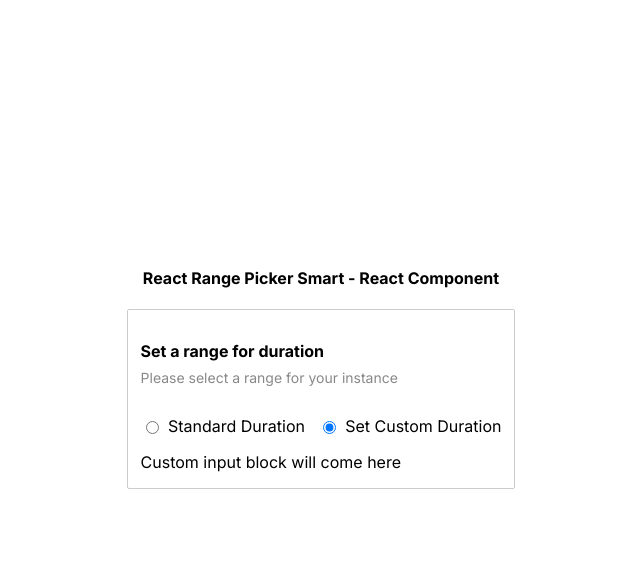
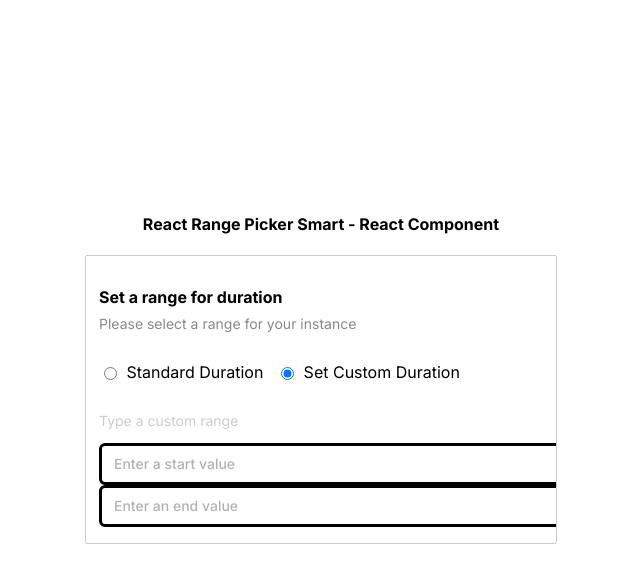
Before and after one commit to yashsehgal/react-range-picker-smart, a React (Create React App) app: page / in a window 1280 px wide. Both pictures are taken after a click on the radio button 648 px from the left and 427 px from the top of the page. Shown: the top 582 px of the page, without its empty margins (319-959 px from the left). Built offline with nearby package versions, Linux system fonts and the light colour scheme.

Commit message:
feat: custom-range-input added

```diff
--- a/src/component/RRPSComponentStyling.js
+++ b/src/component/RRPSComponentStyling.js
@@ -6,7 +6,9 @@
   paddingLeft: '0.8em',
   width: 'fit-content',
   border: '1px solid #cccccc',
-  borderRadius: '2px'
+  borderRadius: '2px',
+  boxSizing: 'border-box',
+  overflow: 'hidden'
 };
 
 const RRPSCRangePickerComponentWrapper= {
--- a/src/component/ReactRangePickerSmart.js
+++ b/src/component/ReactRangePickerSmart.js
@@ -34,7 +34,9 @@
             flexDirection: 'row',
             alignItems: 'center',
             justifyContent: 'flex-start',
-            gap: '0.8rem'
+            gap: '0.8rem',
+            marginBottom: '0',
+            paddingBottom: '0'
           }}>
             <span className="rrpsc_rangePickerTypeOption rrpsc_rangePickerTypeOption_rangeSlider" style={{
               display: 'flex',
@@ -99,7 +101,18 @@
   } else {
     return (
       <React.Fragment>
-        Custom input block will come here
+        <p className="rrpsc_rangePicker_customInputComponentTitle" style={{
+          color: '#cccccc',
+          fontSize: '14px'
+        }}>Type a custom range</p>
+        <input type="number"
+          placeholder="Enter a start value"
+          className="rrpsc_componentInput rrpsc_componentInput__large"
+        />
+        <input type="number"
+          placeholder="Enter an end value"
+          className="rrpsc_componentInput rrpsc_componentInput__large"
+        />
       </React.Fragment>
     )
   }
--- a/src/component/component-style/RRPSComponentStyling.component.css
+++ b/src/component/component-style/RRPSComponentStyling.component.css
@@ -29,4 +29,46 @@
 
 input[type=range]:focus::-webkit-slider-runnable-track {
   background: #ccc;
+}
+
+.rrpsc_componentInput {
+  background-color: white;
+  padding: 10px 12px;
+  color: black;
+  border: 3px solid black;
+  border-radius: 6px;
+  font-family: inherit;
+  font-weight: 600;
+}
+.rrpsc_componentInput:focus {
+  outline: none;
+  border-color: blue;
+}
+.rrpsc_componentInput::-moz-placeholder {
+  font-family: inherit;
+  color: #b2b2b2;
+  font-weight: 500;
+  font-size: 14px;
+}
+.rrpsc_componentInput:-ms-input-placeholder {
+  font-family: inherit;
+  color: #b2b2b2;
+  font-weight: 500;
+  font-size: 14px;
+}
+.rrpsc_componentInput::placeholder {
+  font-family: inherit;
+  color: #b2b2b2;
+  font-weight: 500;
+  font-size: 14px;
+}
+
+.rrpsc_componentInput__small {
+  width: 30%;
+}
+.rrpsc_componentInput__medium {
+  width: 60%;
+}
+.rrpsc_componentInput__large {
+  width: 100%;
 }/*# sourceMappingURL=RRPSComponentStyling.component.css.map */
--- a/src/component/component-style/RRPSComponentStyling.component.scss
+++ b/src/component/component-style/RRPSComponentStyling.component.scss
@@ -30,3 +30,35 @@
 input[type=range]:focus::-webkit-slider-runnable-track {
     background: #ccc;
 }
+
+.rrpsc_componentInput {
+    background-color: white;
+    padding: 10px 12px;
+    color: black;
+    border: 3px solid black;
+    border-radius: 6px;
+    font-family: inherit;
+    font-weight: 600;
+    &:focus {
+        outline: none;
+        border-color: blue;
+    }
+    &::placeholder {
+        font-family: inherit;
+        color: #b2b2b2;
+        font-weight: 500;
+        font-size: 14px;
+    }
+}
+
+.rrpsc_componentInput {
+    &__small {
+        width: 30%;
+    }
+    &__medium {
+        width: 60%;
+    }
+    &__large {
+        width: 100%;
+    }
+}
```
Also changed, not shown: 1 other file (tests, documents, lock files or other folders).
